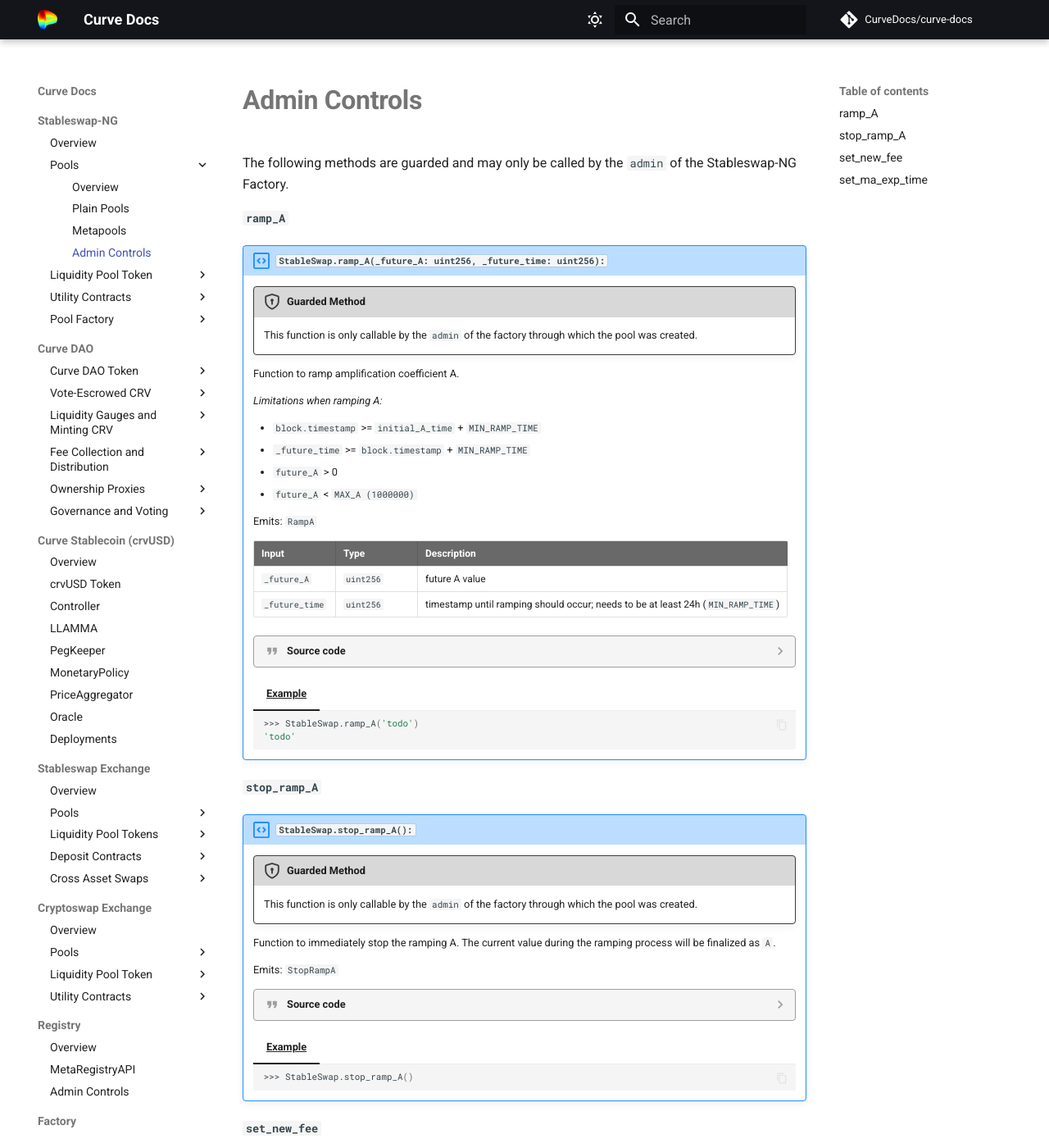
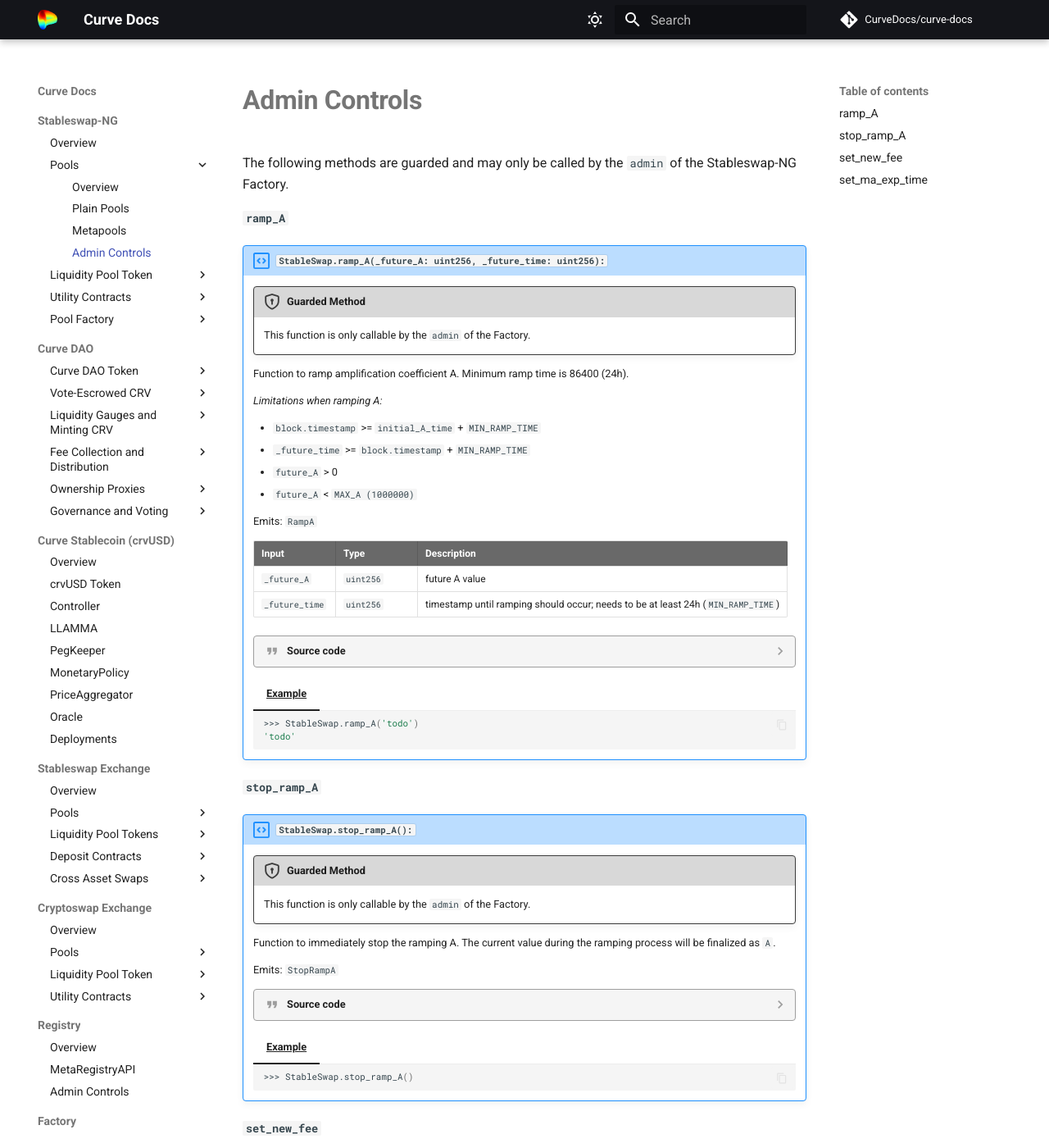
Before and after one commit to CurveDocs/curve-docs, an MkDocs documentation site: the page built from docs/stableswap-ng_exchange/pools/admin_controls.md, in a window 1280 px wide and 1400 px high. Shown: the whole window at 82% size. Built offline with MkDocs 1.6.1 and Material for MkDocs 9.7.7, drawn with Linux system fonts in a browser that asks for light colours; comment, search, counter and statistics services are not loaded; some of the changed text lies outside the part shown.

Commit message:
smol fixes

```diff
--- a/docs/stableswap-ng_exchange/pools/admin_controls.md
+++ b/docs/stableswap-ng_exchange/pools/admin_controls.md
@@ -5,9 +5,9 @@
 !!! description "`StableSwap.ramp_A(_future_A: uint256, _future_time: uint256):`"
 
     !!!guard "Guarded Method"
-        This function is only callable by the `admin` of the factory through which the pool was created.
+        This function is only callable by the `admin` of the Factory.
 
-    Function to ramp amplification coefficient A.
+    Function to ramp amplification coefficient A. Minimum ramp time is 86400 (24h).
 
     *Limitations when ramping A:*
 
@@ -73,7 +73,7 @@
 !!! description "`StableSwap.stop_ramp_A():`"
 
     !!!guard "Guarded Method"
-        This function is only callable by the `admin` of the factory through which the pool was created.
+        This function is only callable by the `admin` of the Factory.
 
     Function to immediately stop the ramping A. The current value during the ramping process will be finalized as `A`.
 
@@ -111,7 +111,7 @@
 !!! description "`StableSwap.set_new_fee(_new_fee: uint256, _new_offpeg_fee_multiplier: uint256):`"
 
     !!!guard "Guarded Method"
-        This function is only callable by the `admin` of the factory through which the pool was created.
+        This function is only callable by the `admin` of the Factory.
 
     Function to set new values for `fee` and `offpeg_fee_multiplier`.
 
@@ -165,7 +165,7 @@
 !!! description "`StableSwap.set_ma_exp_time(_ma_exp_time: uint256, _D_ma_time: uint256):`"
 
     !!!guard "Guarded Method"
-        This function is only callable by the `admin` of the factory through which the pool was created.
+        This function is only callable by the `admin` of the Factory.
 
     Function to set the moving average window for `ma_exp_time` and `D_ma_time`.
 
```
Also changed, not shown: docs/stableswap-ng_exchange/lp_token/lp_token.md (+1 -1 lines), docs/stableswap-ng_exchange/overview.md (+5 -7 lines), docs/stableswap-ng_exchange/pools/overview.md (+4 -4 lines), docs/stableswap-ng_exchange/pools/plainpool.md (+1 -1 lines), docs/stableswap-ng_exchange/utility_contracts/views.md (+1 -1 lines).
